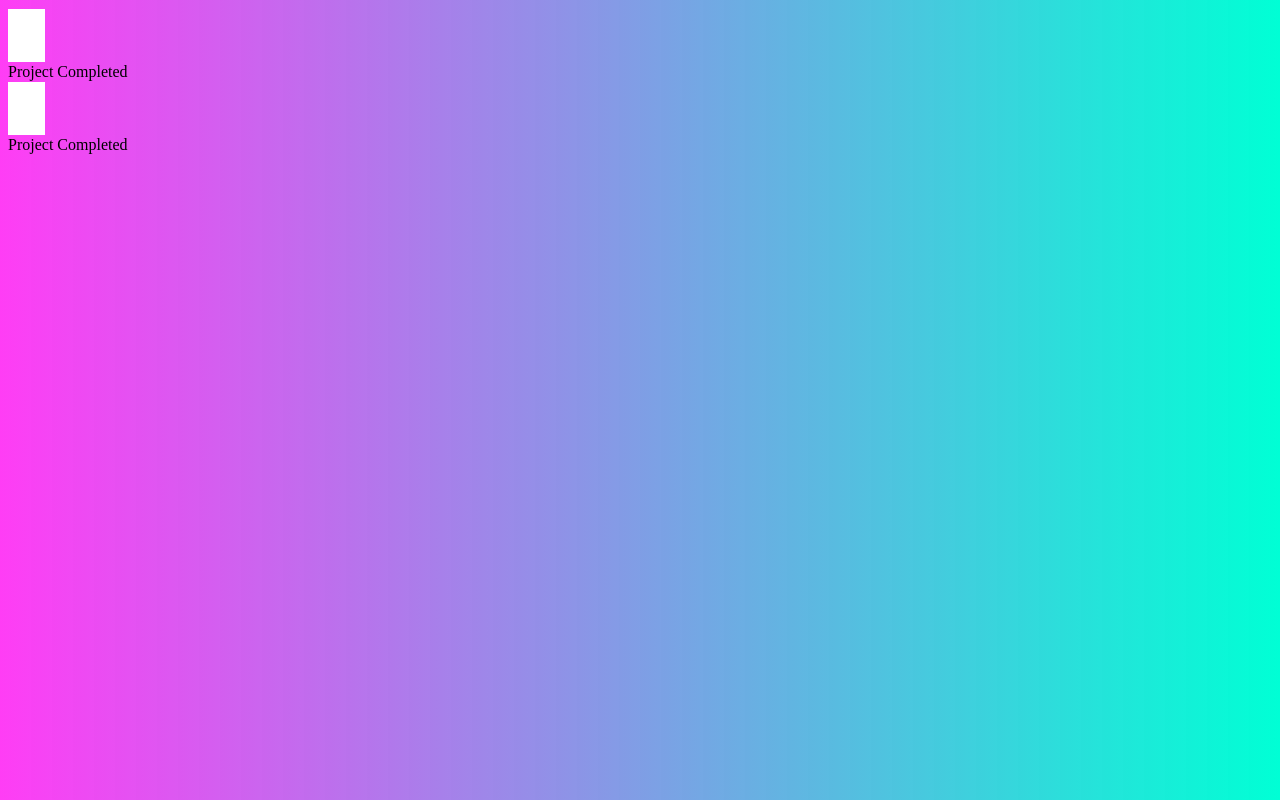
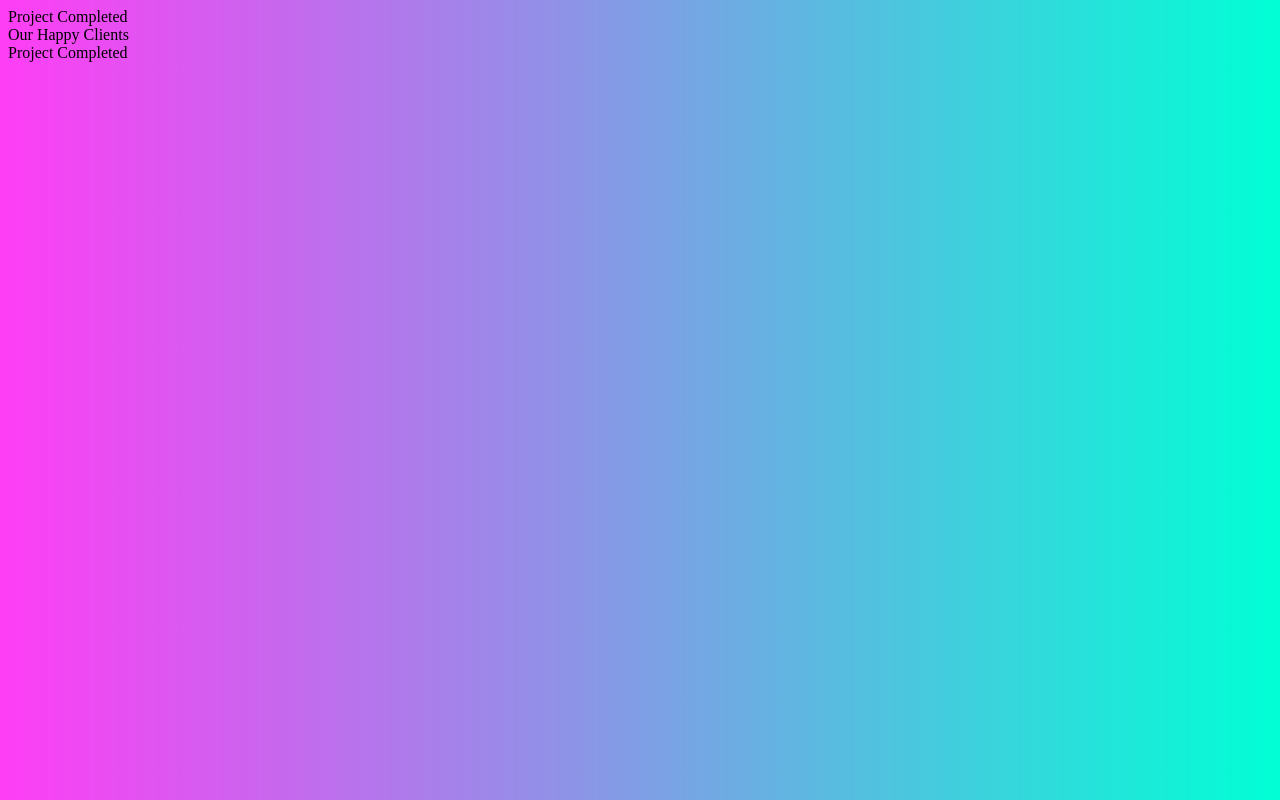
Before and after one commit to rexj8/Increament-Counter-for-Portfolio, a plain HTML site: page index.html in a window 1280 px wide. Drawn offline with Linux system fonts and the light colour scheme.

Commit message:
working on Design

```diff
--- a/index.html
+++ b/index.html
@@ -6,12 +6,14 @@
     <meta name="viewport" content="width=device-width, initial-scale=1.0">
     <link rel="stylesheet" href="https://cdnjs.cloudflare.com/ajax/libs/font-awesome/4.7.0/css/font-awesome.min.css">
 
+
     <title>Increament Counter</title>
 
     <style>
         body{
             background-image: linear-gradient(to right, rgba(255, 0, 242, 0.76), rgb(0, 255, 213));
         }
+
 
         .counter-container>i{
             color:red;
@@ -24,7 +26,6 @@
 <body>
 
     <div class="counter-container">
-        <i class="fas fa-car fa-3x"></i>
 
         <div class="counter" data-target='4000'></div>
 
@@ -33,16 +34,16 @@
     </div>
 
     <div class="counter-container">
-        <i class="fas fa-users fa-3x"></i>
+        <!-- <i class="fas fa-users fa-3x"></i> -->
 
         <div class="counter" data-target='15000'></div>
 
-        <span></span>
+        <span>Our Happy Clients</span>
 
     </div>
 
     <div class="counter-container">
-        <i class="fas fa-mug-hot fa-3x"></i>
+        <!-- <i class="fas fa-mug-hot fa-3x"></i> -->
 
         <div class="counter" data-target='4000'></div>
 
```
